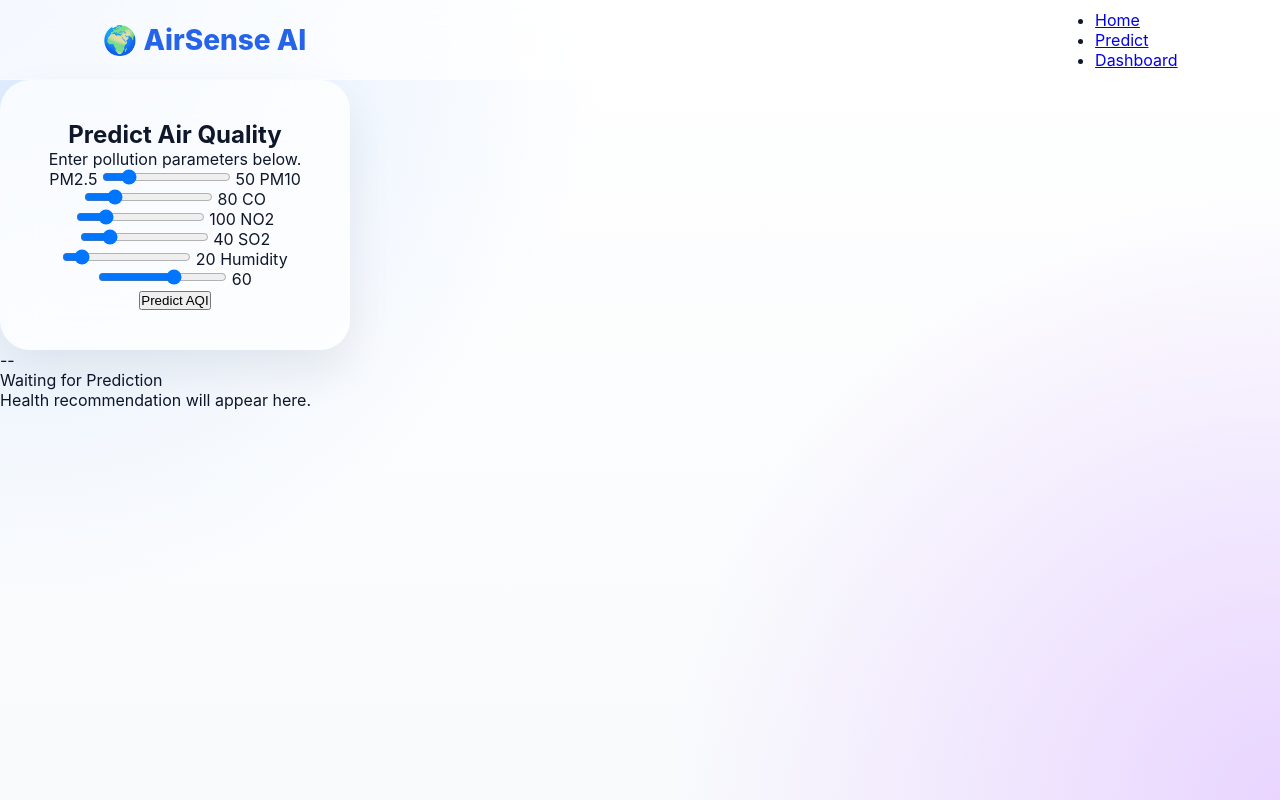
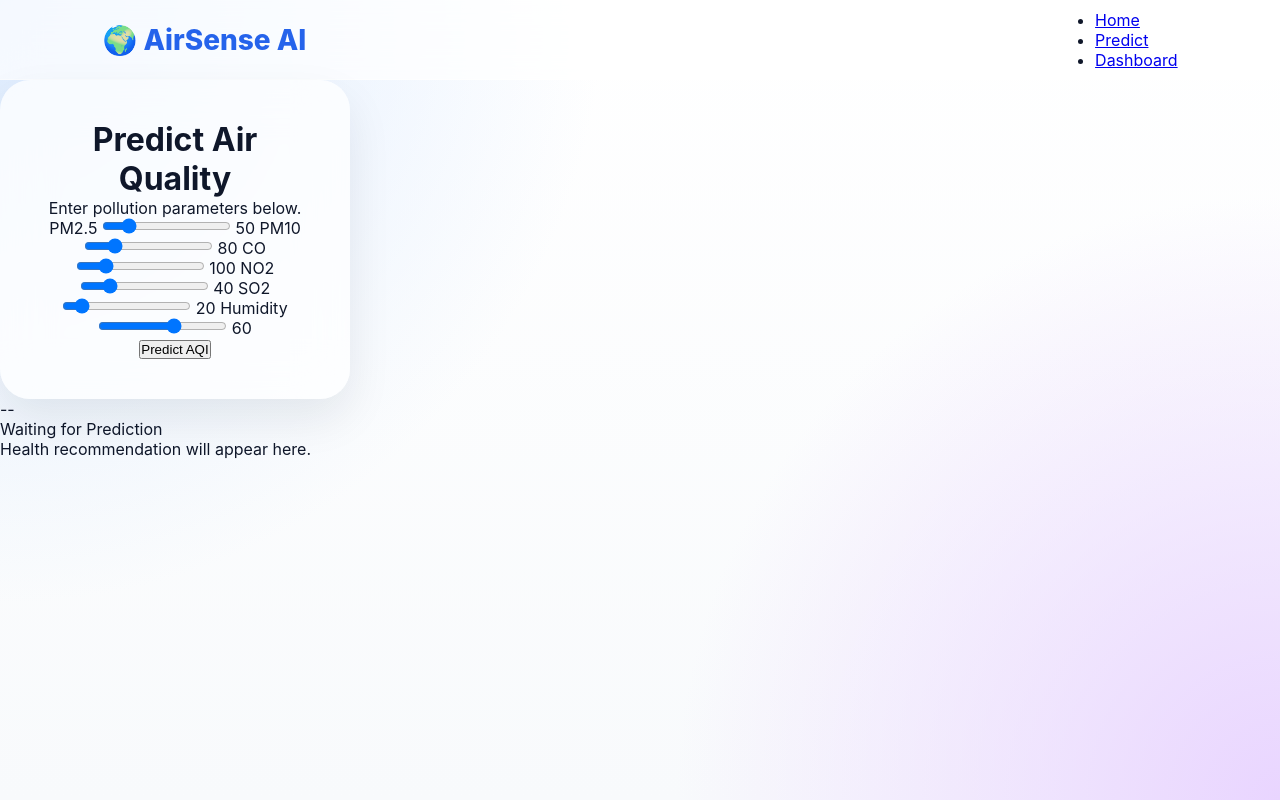
Before and after one commit to V-NAGAKARTHIK-RAMACHANDRA/AirSense_AI, a plain HTML site: page frontend/predict.html in a window 1280 px wide. Drawn offline with Linux system fonts and the light colour scheme; a script that the page names is missing.

Commit message:
Milestone 2.2: Redesigned prediction page layout

```diff
--- a/frontend/predict.html
+++ b/frontend/predict.html
@@ -10,8 +10,9 @@ content="width=device-width, initial-scale=1.0">
 
 <title>Predict AQI | AirSense AI</title>
 
-<link rel="stylesheet"
-href="assets/css/style.css">
+<link rel="stylesheet" href="assets/css/style.css">
+<link rel="stylesheet" href="assets/css/predict.css">
+<link rel="stylesheet" href="assets/css/responsive.css">
 
 </head>
 
@@ -41,7 +42,21 @@ href="assets/css/style.css">
 
 <!-- Hero -->
 
-<section class="prediction-page">
+<section class="prediction-container">
+
+<div class="left-panel">
+
+<!-- Prediction Form -->
+
+</div>
+
+<div class="right-panel">
+
+<!-- Result Card -->
+
+</div>
+
+</section>
 
 <div class="glass-card">
 
```
